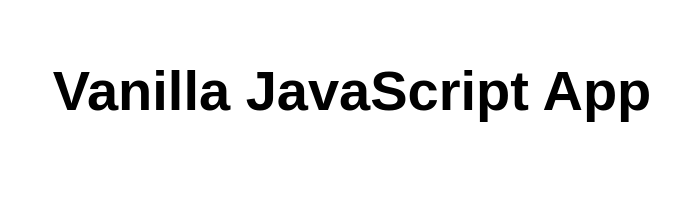
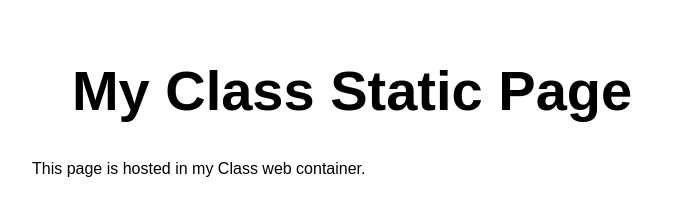
Before and after one commit to skwirl08/-my-first-static-web-app, a website: page src/index.html in a window 1280 px wide. Shown: the whole page, without its empty margins (288-968 px from the left). Drawn offline with Linux system fonts and the light colour scheme.

Commit message:
Update index.html

```diff
--- a/src/index.html
+++ b/src/index.html
@@ -5,12 +5,13 @@
   <meta charset="UTF-8">
   <meta name="viewport" content="width=device-width, initial-scale=1.0">
   <link rel="stylesheet" href="styles.css">
-  <title>Vanilla JavaScript App</title>
+  <title>My Class Site</title>
 </head>
 
 <body>
   <main>
-    <h1>Vanilla JavaScript App</h1>
+    	<h1> My Class Static Page</h1>
+	<p>This page is hosted in my Class web container.</p>
   </main>
 </body>
 
```
